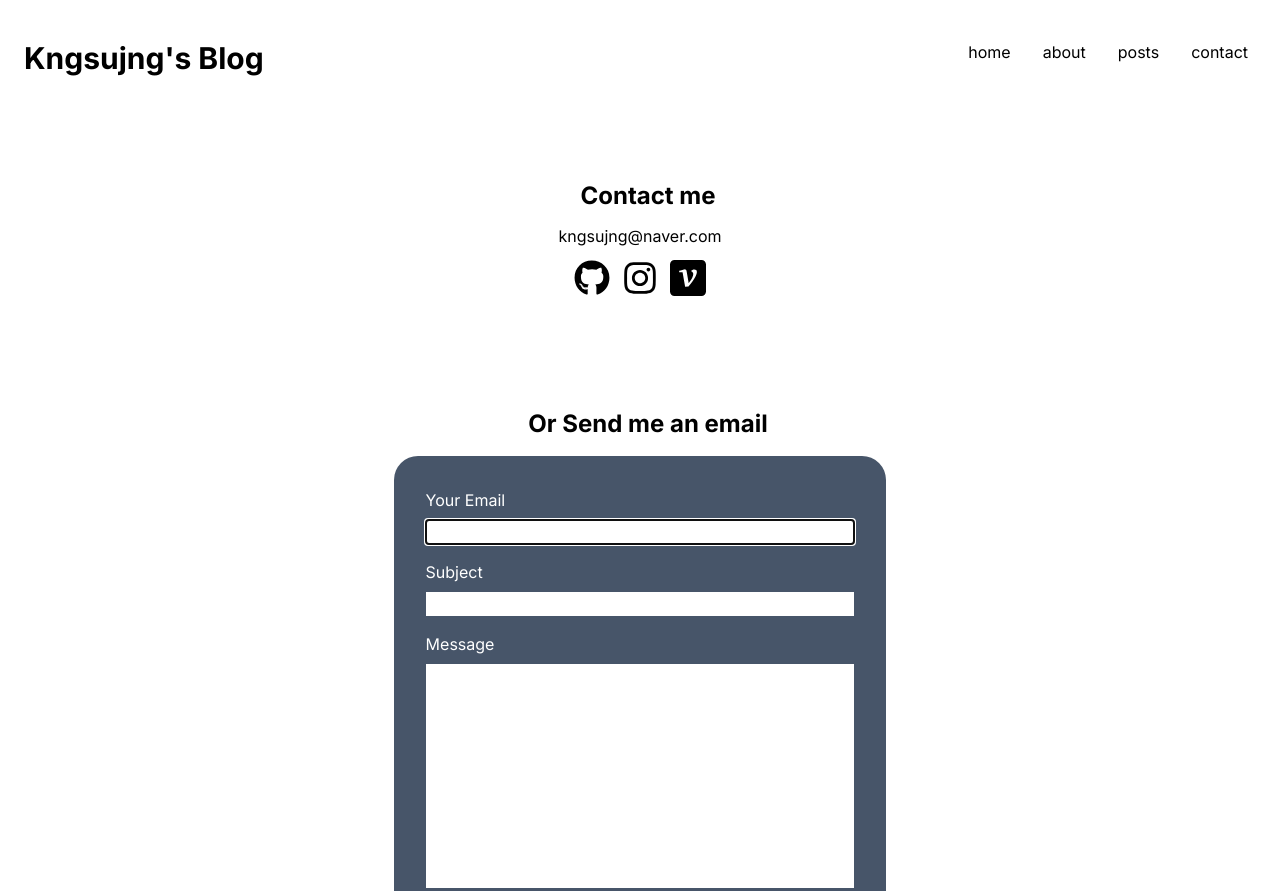
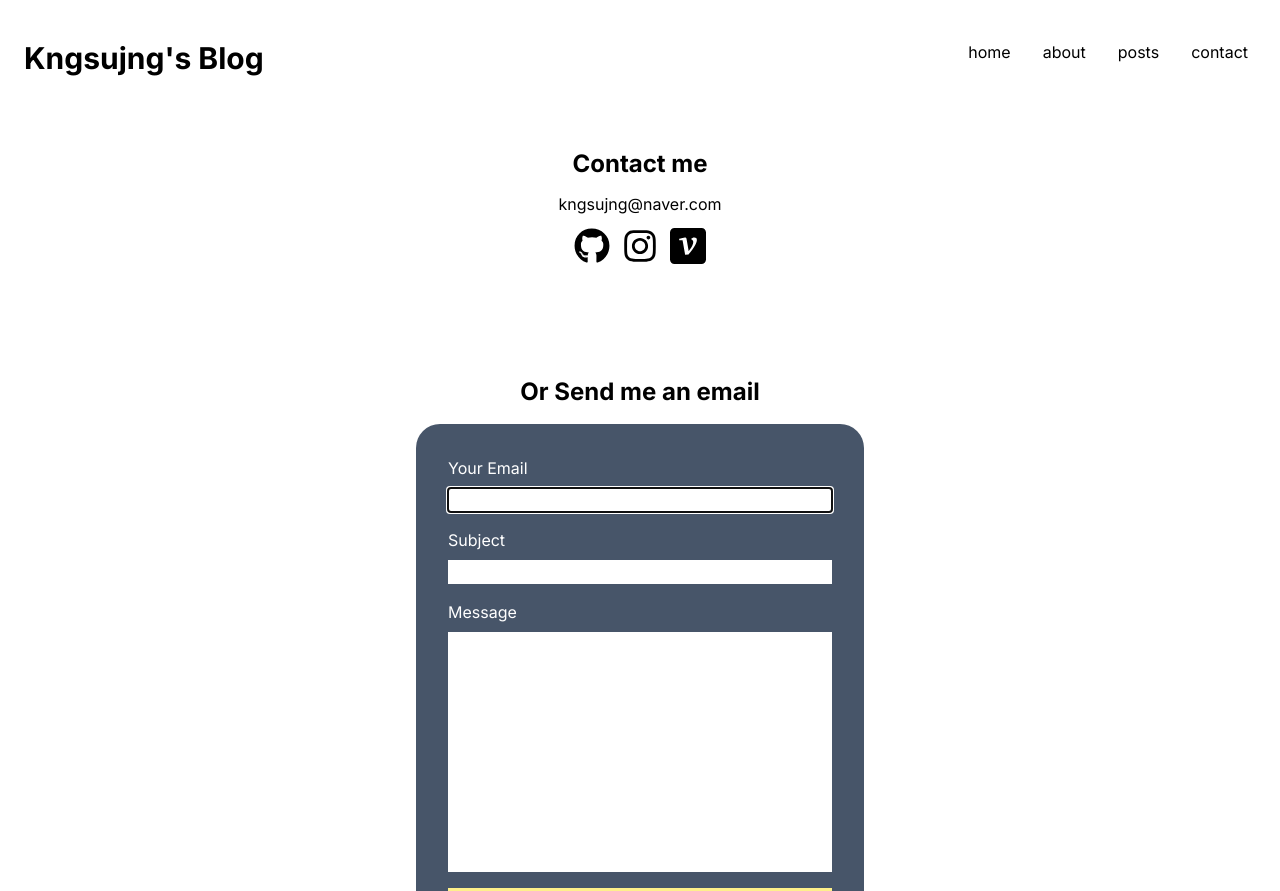
Before and after one commit to kngsujng/Blog-app, a Next.js app: page /contact in a window 1280 px wide. Shown: the top 891 px of the page. Built offline with nearby package versions, Linux system fonts and the light colour scheme.

Commit message:
Design: Contact페이지 디자인 수정

```diff
--- a/src/app/components/Banner.tsx
+++ b/src/app/components/Banner.tsx
@@ -14,7 +14,9 @@ export default function Banner({
 	const icon = isSuccess ? '✅' : '🔥';
 	return (
 		<p
-			className={`p-2 ${isSuccess ? 'bg-blue-100' : 'bg-red-300'}`}
+			className={`p-2 rounded-xl w-full text-center mb-4 ${
+				isSuccess ? 'bg-blue-100' : 'bg-red-300'
+			}`}
 		>{`${icon} ${message}`}</p>
 	);
 }
--- a/src/app/components/EmailForm.tsx
+++ b/src/app/components/EmailForm.tsx
@@ -2,8 +2,6 @@
 
 import { useState } from 'react';
 import Banner, { BannerData } from './Banner';
-
-const LABEL_CLASSNAME = 'text-white flex flex-col';
 
 export type ContactValue = {
 	from: string;
@@ -33,55 +31,55 @@ export default function EmailForm() {
 			message: '성공적으로 전송되었습니다! ✌️ ',
 			state: 'success',
 		});
-		setTimeout(() => setBanner(null), 3000);
+		// setTimeout(() => setBanner(null), 3000);
 		setContactValue(initialValue);
 	};
 
 	return (
-		<section className="text-center mx-auto my-28 w-2/5">
+		<section className="w-full max-w-md text-center mx-auto my-28">
 			{banner && <Banner banner={banner} />}
-			<h2 className="text-2xl font-bold mt-10 mb-4 ml-4">
-				Or Send me an email
-			</h2>
+			<h2 className="text-2xl font-bold mb-4">Or Send me an email</h2>
 			<form
 				onSubmit={handleSubmit}
-				className="flex flex-col gap-4 text-left justify-center p-8 bg-slate-600 rounded-3xl"
+				className="flex flex-col gap-4 text-left justify-center p-8 bg-slate-600 rounded-3xl text-white"
 			>
-				<label className={LABEL_CLASSNAME}>
+				<label className="flex flex-col">
 					Your Email
 					<input
 						required
 						autoFocus
 						type="text"
-						className="mt-2 text-black"
+						className="mt-2 pl-2 text-black"
 						name="from"
 						value={contactValue.from}
 						onChange={onChange}
 					/>
 				</label>
-				<label className={LABEL_CLASSNAME}>
+				<label className="flex flex-col">
 					Subject
 					<input
 						required
 						type="text"
-						className="mt-2 text-black"
+						className="mt-2 pl-2 text-black"
 						name="subject"
 						value={contactValue.subject}
 						onChange={onChange}
 					/>
 				</label>
-				<label className={LABEL_CLASSNAME}>
+				<label className="flex flex-col">
 					Message
 					<textarea
 						required
 						rows={10}
-						className="h-56 mt-2 resize-none text-black"
+						className="mt-2 pl-2 resize-none text-black"
 						name="message"
 						value={contactValue.message}
 						onChange={onChange}
 					/>
 				</label>
-				<button className="bg-yellow-200">Submit</button>
+				<button className="bg-yellow-200 text-black font-bold hover:bg-yellow-400">
+					Submit
+				</button>
 			</form>
 		</section>
 	);
--- a/src/app/contact/page.tsx
+++ b/src/app/contact/page.tsx
@@ -10,8 +10,8 @@ const LINKS = [
 export default function Contact() {
 	return (
 		<>
-			<section className="text-center">
-				<h2 className="text-2xl font-bold mt-10 ml-4">Contact me</h2>
+			<section className="flex flex-col items-center">
+				<h2 className="text-2xl font-bold mt-2">Contact me</h2>
 				<p className="my-3">kngsujng@naver.com</p>
 				<ul className="flex items-center justify-center gap-3">
 					{LINKS.map((link, index) => (
```
